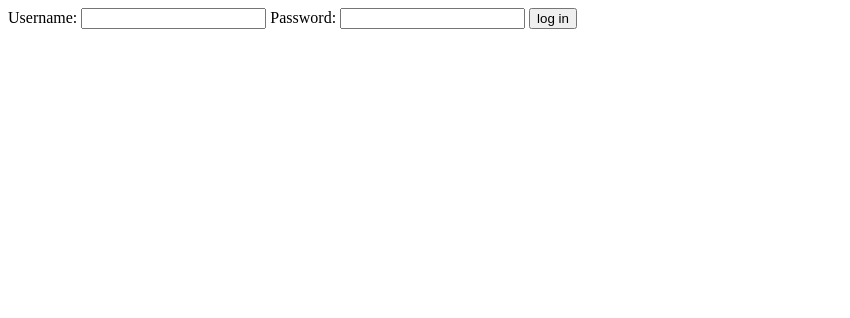
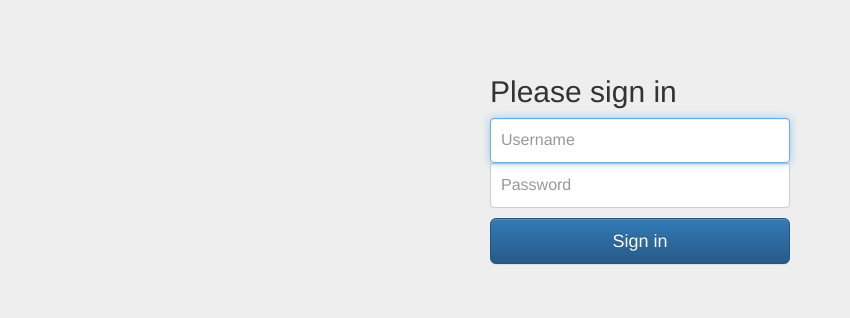
Before and after one commit to katkelemen/streakp, a Django app: page /login/ in a window 1280 px wide. Shown: the top 318 px of the page, without its empty margins (0-850 px from the left). Run offline with Django 3.2, Linux system fonts and the light colour scheme; some libraries are stand-ins or nearby versions.

Commit message:
bootstrap first steps

```diff
--- /dev/null
+++ b/streakp/goals/static/goals/login.css
@@ -0,0 +1,40 @@
+body {
+  padding-top: 40px;
+  padding-bottom: 40px;
+  background-color: #eee;
+}
+
+.form-signin {
+  max-width: 330px;
+  padding: 15px;
+  margin: 0 auto;
+}
+.form-signin .form-signin-heading,
+.form-signin .checkbox {
+  margin-bottom: 10px;
+}
+.form-signin .checkbox {
+  font-weight: normal;
+}
+.form-signin .form-control {
+  position: relative;
+  height: auto;
+  -webkit-box-sizing: border-box;
+     -moz-box-sizing: border-box;
+          box-sizing: border-box;
+  padding: 10px;
+  font-size: 16px;
+}
+.form-signin .form-control:focus {
+  z-index: 2;
+}
+.form-signin input[type="email"] {
+  margin-bottom: -1px;
+  border-bottom-right-radius: 0;
+  border-bottom-left-radius: 0;
+}
+.form-signin input[type="password"] {
+  margin-bottom: 10px;
+  border-top-left-radius: 0;
+  border-top-right-radius: 0;
+}
--- /dev/null
+++ b/streakp/goals/templates/goals/base.html
@@ -0,0 +1,49 @@
+{% load staticfiles %}
+<!DOCTYPE html>
+<html>
+    <head lang="en">
+        <meta charset="UTF-8">
+        <title>login page</title>
+        <!-- Latest compiled and minified CSS -->
+        <link rel="stylesheet" href="https://maxcdn.bootstrapcdn.com/bootstrap/3.3.5/css/bootstrap.min.css">
+        <!-- Optional theme -->
+        <link rel="stylesheet" href="https://maxcdn.bootstrapcdn.com/bootstrap/3.3.5/css/bootstrap-theme.min.css">
+        {% block css %}
+
+        {% endblock %}
+    </head>
+    <body>
+
+        {%block nav%}
+        <nav class="navbar navbar-inverse navbar-fixed-top">
+          <div class="container">
+            <div class="navbar-header">
+              <button type="button" class="navbar-toggle collapsed" data-toggle="collapse" data-target="#navbar" aria-expanded="false" aria-controls="navbar">
+                <span class="sr-only">Toggle navigation</span>
+                <span class="icon-bar"></span>
+                <span class="icon-bar"></span>
+                <span class="icon-bar"></span>
+              </button>
+              <a class="navbar-brand" href="#">Project name</a>
+            </div>
+            <div id="navbar" class="collapse navbar-collapse">
+              <ul class="nav navbar-nav">
+                <li class="active"><a href="#">Home</a></li>
+                <li><a href="/about">About</a></li>
+                <li><a href="/contact">Contact</a></li>
+              </ul>
+            </div><!--/.nav-collapse -->
+          </div>
+        </nav>
+        {%endblock%}
+
+        {% block content %}
+
+        {% endblock %}
+
+        <!-- jQuery (necessary for Bootstrap's JavaScript plugins) -->
+        <script src="https://ajax.googleapis.com/ajax/libs/jquery/1.11.3/jquery.min.js"></script>
+        <!-- Latest compiled and minified JavaScript -->
+        <script src="https://maxcdn.bootstrapcdn.com/bootstrap/3.3.5/js/bootstrap.min.js"></script>
+    </body>
+</html>
--- a/streakp/goals/templates/goals/login.html
+++ b/streakp/goals/templates/goals/login.html
@@ -1,22 +1,27 @@
-<!DOCTYPE html>
-<html>
-<head lang="en">
-    <meta charset="UTF-8">
-    <title></title>
-</head>
-<body>
+{% extends 'goals/base.html' %}
 
-    <form action="/login/" method="post">
-    {% csrf_token %}
+{% load staticfiles %}
+{% block css %}
+        <link rel="stylesheet" type="text/css" href="{% static 'goals/login.css' %}" />
+{% endblock %}
 
-    <label for="username">Username: </label>
-    <input id="username" type="text" name="username" maxlength="100">
+{%block nav%}
 
-    <label for="password">Password: </label>
-    <input id="password" type="password" name="password" maxlength="100">
+{%endblock%}
 
-    <input type="submit" value="log in" />
-    </form>
 
-</body>
-</html>
+{% block content %}
+
+    <div class="container">
+        <form class="form-signin" action="/login/" method="post">
+            {% csrf_token %}
+            <h2 class="form-signin-heading">Please sign in</h2>
+            <label for="username" class="sr-only">Username: </label>
+            <input type="text" id="username" name="username" class="form-control" placeholder="Username" required autofocus>
+            <label for="password" class="sr-only">Password</label>
+            <input type="password" id="password" name="password" class="form-control" placeholder="Password" required>
+
+            <button class="btn btn-lg btn-primary btn-block" type="submit">Sign in</button>
+        </form>
+    </div>
+{%endblock%}
--- a/streakp/goals/views.py
+++ b/streakp/goals/views.py
@@ -6,6 +6,7 @@ from datetime import datetime
 from .models import Goal, Day
 from django.contrib.auth import authenticate, login, logout
 from django.contrib.auth.decorators import login_required
+from . import streak
 
 
 def same_date(date1):
@@ -33,7 +34,10 @@ def index(request):
 def goal(request, goal_id):
     current_goal = Goal.objects.get(id=goal_id)
     days = current_goal.day_set.all()
-    context = {'days': days, 'current_goal':current_goal}
+    dates = [d.date for d in days]
+    lenstreak = streak.cons_dates(dates)
+    ls = range(lenstreak)
+    context = {'days': days, 'current_goal':current_goal, 'lenstreak':lenstreak, 'ls':ls}
     if request.method=='POST' and allow_create(current_goal):
         d = Day(goal=current_goal, date=timezone.now())
         d.save()
@@ -88,3 +92,12 @@ def delete_goal(request, goal_id):
     current_goal = request.user.goal_set.get(id=goal_id)
     current_goal.delete()
     return HttpResponseRedirect("/")
+
+def probe_view(request):
+    return render(request, 'goals/probe.html')
+
+def about_view(request):
+    return render(request, 'goals/about.html')
+
+def contact_view(request):
+    return render(request, 'goals/contact.html')
--- a/streakp/streak/urls.py
+++ b/streakp/streak/urls.py
@@ -25,4 +25,7 @@ urlpatterns = [
     url(r'^logout/$', 'goals.views.logout_view', name='logout'),
     url(r'^goal/$', 'goals.views.new_goal', name='new_goal'),
     url(r'^delete_goal/(?P<goal_id>[0-9]+)/$', 'goals.views.delete_goal', name='delete_goal'),
+    url(r'^probe/$', 'goals.views.probe_view', name='probe'),
+    url(r'^about/$', 'goals.views.about_view', name='about'),
+    url(r'^contact/$', 'goals.views.contact_view', name='contact'),
 ]
```
Also changed, not shown: streakp/goals/static/goals/probe.css (added, +45 -0 lines), streakp/goals/static/goals/style.css (+13 -0 lines), streakp/goals/templates/goals/about.html (added, +25 -0 lines), streakp/goals/templates/goals/contact.html (added, +25 -0 lines), streakp/goals/templates/goals/goal.html (+34 -12 lines), streakp/goals/templates/goals/index.html (+16 -11 lines), streakp/goals/templates/goals/probe.html (added, +37 -0 lines), streakp/db.sqlite3, 1 other file.
